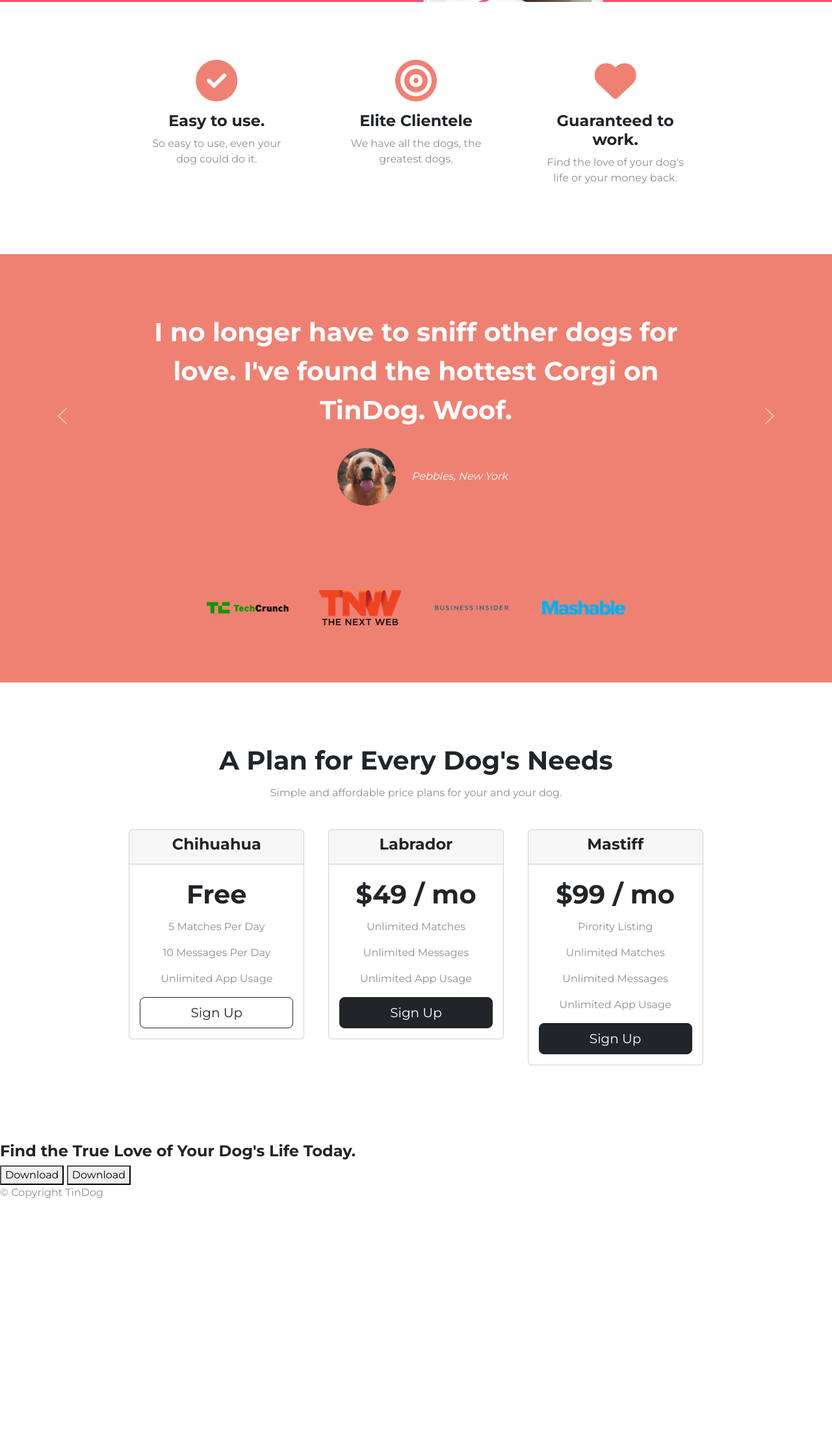
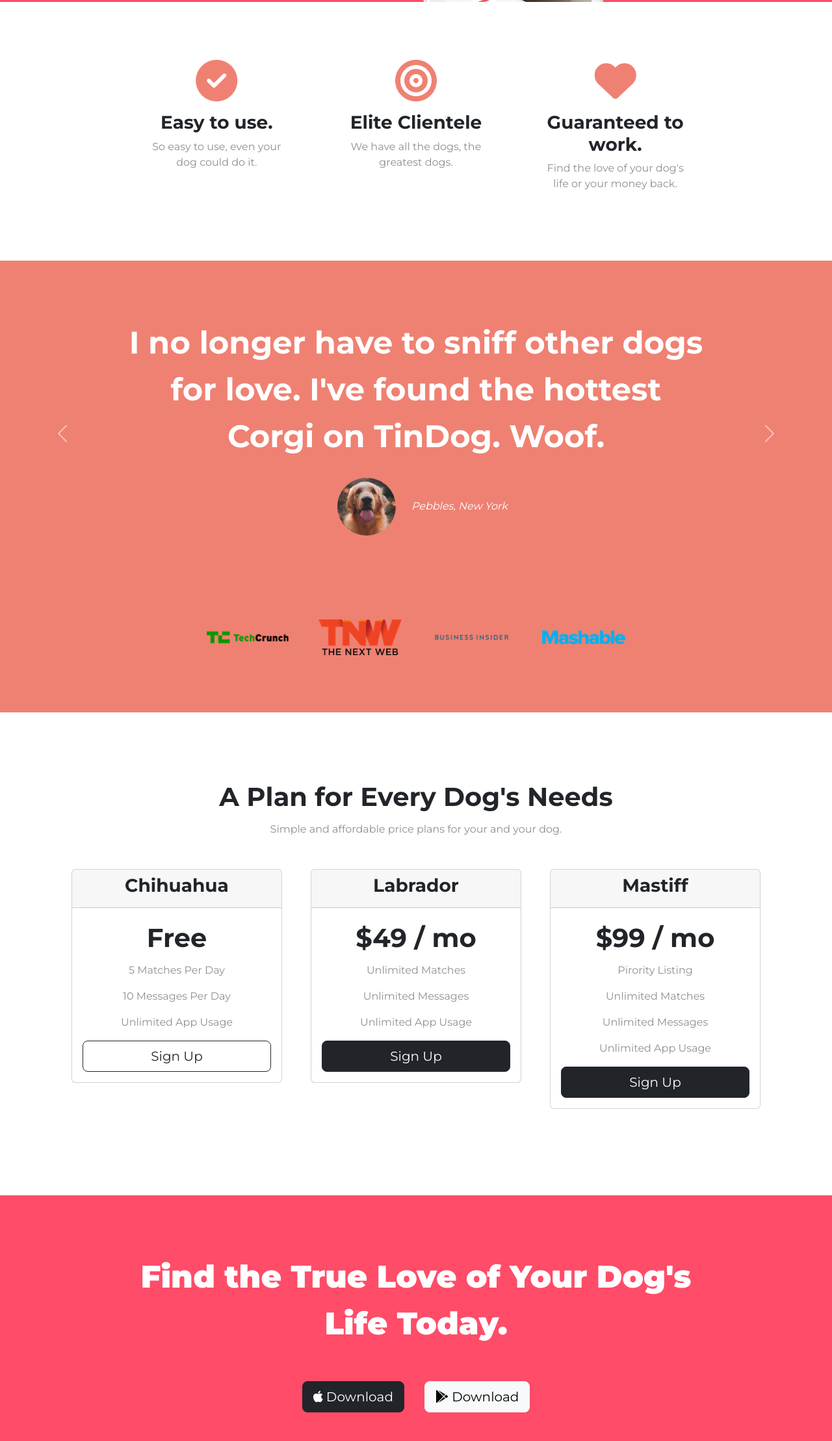
Before and after one commit to AyrtonEstrella/WebDevelopmentBootcamp, a plain HTML site: page TinDog/index.html in a window 1280 px wide. Shown: the part 583-2800 px from the top of the page at 65% size. Before the commit the page ends 2446 px from the top, so only its background shows below. Drawn offline with nearby package versions, Linux system fonts and the light colour scheme.

Commit message:
Finish CSS section

```diff
--- a/TinDog/css/styles.css
+++ b/TinDog/css/styles.css
@@ -1,30 +1,10 @@
-
 body {
   font-family: 'Montserrat', sans-serif;
+  text-align: center;
 }
 
-#title {
-  background-color: #ff4c68;
-  color: #fff;
-}
-
-h1 {
+h1, h2, h3, h4, h5 {
   font-family: 'Montserrat', sans-serif;
-  font-size: 3rem;
-  font-weight: 900;
-  line-height: 1.5;
-}
-
-h2 {
-  font-family: 'Montserrat', sans-serif;
-  font-size: 2.5rem;
-  font-weight: 700;
-  line-height: 1.5;
-}
-
-h3 {
-  font-family: 'Montserrat', sans-serif;
-  font-size: 1.5rem;
   font-weight: 700;
 }
 
@@ -32,8 +12,30 @@ p {
   color: #8f8f8f
 }
 
+.big-heading {
+  font-family: 'Montserrat', sans-serif;
+  font-size: 3rem;
+  font-weight: 900;
+  line-height: 1.5;
+}
+
+.section-heading {
+  font-size: 2.5rem;
+  line-height: 1.5;
+}
+
 .container-fluid {
-  padding: 3% 15% 7%;
+  padding: 7% 15%;
+}
+
+/* Sections */
+.colored-section {
+  background-color: #ff4c68;
+  color: #fff;
+}
+
+.white-section {
+  background-color: #fff;
 }
 
 /* Navigation Bar */
@@ -62,16 +64,17 @@ p {
   margin: 5% 3% 5% 0;
 }
 
-.title-image-div {
-  /* text-align: center; */
-  height: 300px;
+/* Title section */
+#title .container-fluid {
+  padding: 3% 15% 7%;
+  text-align: left;
 }
 
 .title-col {
   position: relative;
   z-index: 1;
 }
-/* Title image */
+
 .title-image {
   width: 20%;
   transform: rotate(25deg);
@@ -82,18 +85,15 @@ p {
 /* Features */
 
 #features {
-  padding: 7% 15%;
-  background-color: #fff;
   position: relative;
 }
 
-.features-col {
-  text-align: center;
+.features-title {
+ font-size: 1.5rem;
 }
 
 .fa-features {
   color: #ef8172;
-  /* font-size: 4rem; */
   margin-bottom: 1rem;
 }
 
@@ -103,13 +103,7 @@ p {
 
 /* Testimonials */
 #testimonials {
-  text-align: center;
   background-color: #ef8172;
-  color: #fff;
-}
-
-.carousel-item {
-  padding: 7% 15%;
 }
 
 .testimonial-img {
@@ -118,13 +112,15 @@ p {
   margin: 20px;
 }
 
+.testimonial-text {
+  font-size: 3rem;
+  line-height: 1.5;
+}
 /* Press section */
 
 #press {
   padding-bottom: 3%;
-  text-align: center;
   background-color: #ef8172;
-  color: #fff;
 }
 
 .press-logo {
@@ -135,10 +131,34 @@ p {
 /* Pricing section */
 
 #pricing {
-  padding: 7% 15%;
-  text-align: center;
+  padding: 100px;
 }
 
 .pricing-col {
   padding: 3% 2%
 }
+
+.price-text {
+  font-size: 2.5rem;
+  line-height: 1.5;
+}
+
+/* Call to action section */
+
+/* Footer section */
+
+.social-media-icon {
+  margin: 20px 10px;
+}
+
+@media (max-width: 992px) {
+  #title {
+    text-align: center;
+  }
+
+  .title-image {
+    transform: rotate(0);
+    position: static;
+    width: 400px;
+  }
+}
--- a/TinDog/index.html
+++ b/TinDog/index.html
@@ -31,7 +31,7 @@
 
 <body>
   <!-- Navbar -->
-  <section id="title">
+  <section class="colored-section" id="title">
     <div class="container-fluid">
       <nav class="navbar navbar-expand-lg navbar-dark">
         <a class="navbar-brand" href="#">tindog</a>
@@ -41,13 +41,13 @@
         <div class="collapse navbar-collapse" id="navbarToggler">
           <ul class="navbar-nav ms-auto">
             <li class="nav-item">
-              <a class="nav-link" href="#">Contact</a>
+              <a class="nav-link" href="#footer">Contact</a>
             </li>
             <li class="nav-item">
-              <a class="nav-link" href="#">Pricing</a>
+              <a class="nav-link" href="#pricing">Pricing</a>
             </li>
             <li class="nav-item">
-              <a class="nav-link">Download</a>
+              <a class="nav-link" href="#cta">Download</a>
             </li>
           </ul>
         </div>
@@ -56,7 +56,7 @@
       <!-- Title -->
       <div class="row">
         <div class="title-col col-lg-6">
-          <h1 class="title">Meet new and interesting dogs nearby.</h1>
+          <h1 class="big-heading">Meet new and interesting dogs nearby.</h1>
           <button type="button" class="btn btn-dark btn-lg download-button"><i class="fa-brands fa-apple"></i>
             Download</button>
           <button type="button" class="btn btn-outline-light btn-lg"><i class="fa-brands fa-google-play"></i>
@@ -69,41 +69,42 @@
     </div>
   </section>
 
-
   <!-- Features -->
 
-  <section id="features">
+  <section class="white-section" id="features">
+    <div class="container-fluid">
       <div class="row">
         <div class="col-lg-4 features-col px-5">
           <i class="fa-solid fa-circle-check fa-4x fa-features"></i>
-        <h3>Easy to use.</h3>
+          <h3 class="feature-title">Easy to use.</h3>
           <p>So easy to use, even your dog could do it.</p>
         </div>
         <div class="col-lg-4 features-col px-5">
           <i class="fa-solid fa-bullseye fa-4x fa-features"></i>
-        <h3>Elite Clientele</h3>
+          <h3 class="feature-title">Elite Clientele</h3>
           <p>We have all the dogs, the greatest dogs.</p>
         </div>
         <div class="col-lg-4 features-col px-5">
           <i class="fa-solid fa-heart fa-4x fa-features"></i>
-        <h3>Guaranteed to work.</h3>
+          <h3 class="feature-title">Guaranteed to work.</h3>
           <p>Find the love of your dog's life or your money back.</p>
+        </div>
       </div>
     </div>
   </section>
 
   <!-- Testimonials -->
-
-  <section id="testimonials">
+  <section class="colored-section" id="testimonials">
 
     <div id="testimonials-carousel" class="carousel slide" data-bs-ride="false">
       <div class="carousel-inner">
-        <div class="carousel-item active">
-          <h2>I no longer have to sniff other dogs for love. I've found the hottest Corgi on TinDog. Woof.</h2>
+        <div class="carousel-item active container-fluid">
+          <h2 class="testimonial-text">I no longer have to sniff other dogs for love. I've found the hottest Corgi on
+            TinDog. Woof.</h2>
           <img class="testimonial-img" src="images/dog-img.jpg" alt="dog-profile">
           <em>Pebbles, New York</em>
         </div>
-        <div class="carousel-item">
+        <div class="carousel-item container-fluid">
           <h2 class="testimonial-text">My dog used to be so lonely, but with TinDog's help, they've found the love of
             their life. I think.</h2>
           <img class="testimonial-img" src="images/lady-img.jpg" alt="lady-profile">
@@ -119,10 +120,8 @@
     </div>
   </section>
 
-
   <!-- Press -->
-
-  <section id="press">
+  <section class="colored-section" id="press">
     <img class="press-logo" src="images/techcrunch.png" alt="tc-logo">
     <img class="press-logo" src="images/tnw.png" alt="tnw-logo">
     <img class="press-logo" src="images/bizinsider.png" alt="biz-insider-logo">
@@ -130,11 +129,9 @@
 
   </section>
 
-
   <!-- Pricing -->
-
-  <section id="pricing">
-    <h2>A Plan for Every Dog's Needs</h2>
+  <section class="white-section" id="pricing">
+    <h2 class="section-heading">A Plan for Every Dog's Needs</h2>
     <p>Simple and affordable price plans for your and your dog.</p>
 
     <div class="row">
@@ -144,7 +141,7 @@
             <h3>Chihuahua</h3>
           </div>
           <div class="card-body">
-            <h2>Free</h2>
+            <h2 class="price-text">Free</h2>
             <p class="card-text">5 Matches Per Day</p>
             <p class="card-text">10 Messages Per Day</p>
             <p class="card-text">Unlimited App Usage</p>
@@ -158,7 +155,7 @@
             <h3>Labrador</h3>
           </div>
           <div class="card-body">
-            <h2>$49 / mo</h2>
+            <h2 class="price-text">$49 / mo</h2>
             <p>Unlimited Matches</p>
             <p>Unlimited Messages</p>
             <p>Unlimited App Usage</p>
@@ -172,7 +169,7 @@
             <h3>Mastiff</h3>
           </div>
           <div class="card-body">
-            <h2>$99 / mo</h2>
+            <h2 class="price-text">$99 / mo</h2>
             <p>Pirority Listing</p>
             <p>Unlimited Matches</p>
             <p>Unlimited Messages</p>
@@ -184,25 +181,26 @@
   </section>
   </div>
 
-
-
-
   <!-- Call to Action -->
-
-  <section id="cta">
-
-    <h3>Find the True Love of Your Dog's Life Today.</h3>
-    <button type="button">Download</button>
-    <button type="button">Download</button>
-
+  <section class="colored-section" id="cta">
+    <div class="container-fluid">
+      <h1 class="big-heading">Find the True Love of Your Dog's Life Today.</h1>
+      <button type="button" class="btn btn-dark btn-lg download-button"><i class="fa-brands fa-apple"></i>
+        Download</button>
+      <button type="button" class="btn btn-light btn-lg"><i class="fa-brands fa-google-play"></i>
+        Download</button>
+    </div>
   </section>
 
-
   <!-- Footer -->
-
-  <footer id="footer">
-
+  <footer class="white-section" id="footer">
+    <div class="container-fluid">
+      <i class="social-media-icon fa-brands fa-twitter"></i>
+      <i class="social-media-icon fa-brands fa-facebook"></i>
+      <i class="social-media-icon fa-brands fa-instagram"></i>
+      <i class="social-media-icon fa-solid fa-envelope"></i>
       <p>© Copyright TinDog</p>
+    </div>
 
   </footer>
 
```
Lines whose indentation alone changed are shown as unchanged.
